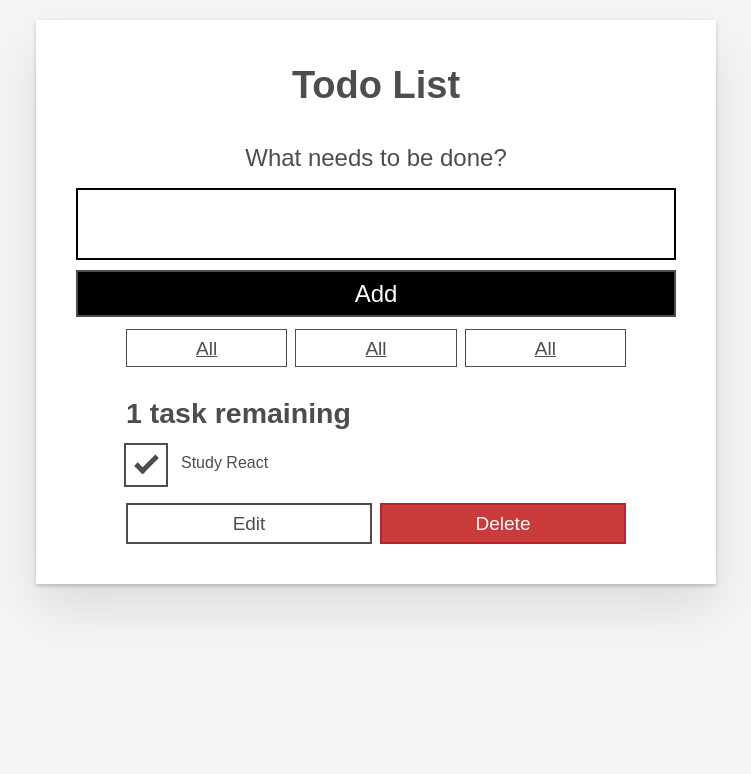
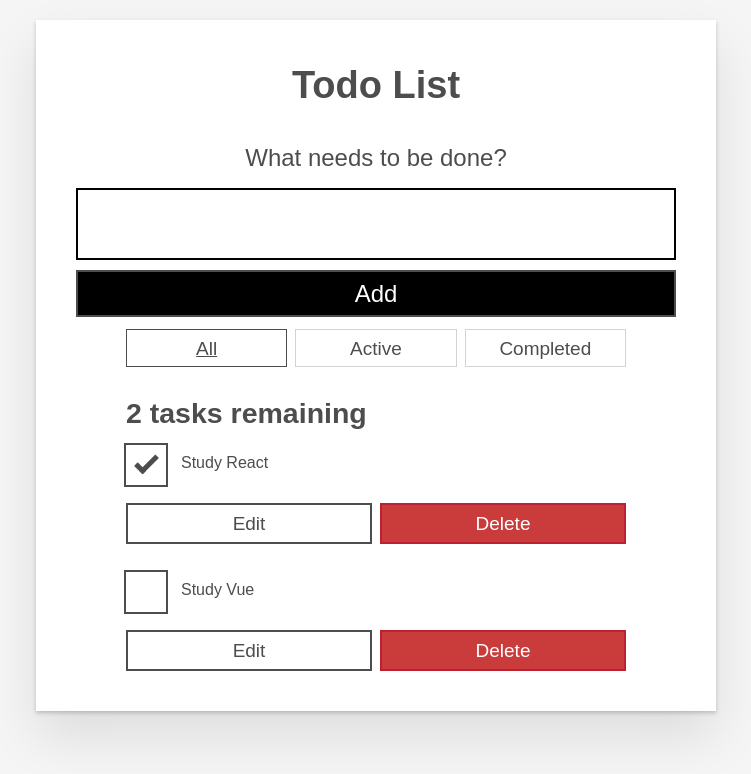
Before and after one commit to gaomingyang/todo-list-react, a React (Create React App) app: page / in a window 1280 px wide. Shown: the top 774 px of the page, without its empty margins (264-1015 px from the left). Built offline with nearby package versions, Linux system fonts and the light colour scheme.

Commit message:
task filter

```diff
--- a/src/App.js
+++ b/src/App.js
@@ -5,6 +5,24 @@
 import Todo from "./components/Todo";
 
 function App(props) {
+  const [filter, setFilter] = useState("All");
+  const FILTER_MAP = {
+    All: () => true,
+    Active: (task) => !task.completed,
+    Completed: (task) => task.completed,
+  };
+  const FILTER_NAMES = Object.keys(FILTER_MAP);
+  // console.log(FILTER_NAMES)
+
+  const filterList = FILTER_NAMES.map((name) => (
+    <FilterButton
+      key={name}
+      name={name}
+      isPressed={name == filter}
+      setFilter={setFilter}
+    />
+  ));
+
   const [tasks,setTasks] = useState(props.tasks);
 
 
@@ -43,7 +61,12 @@
   }
 
  // You should always pass a unique key to anything you render with iteration. Nothing obvious will change in your browser, but if you do not use unique keys, React will log warnings to your console and your app may behave strangely!
-  const taskList = tasks?.map((task) => (
+  //这个问号需要弄明白
+  // const taskList = props.tasks?.map((task) => (
+  // const taskList = tasks?.map((task) => (
+  const taskList = tasks
+    .filter(FILTER_MAP[filter])
+    .map((task) => (
       <Todo
         id={task.id}
         name={task.name}
@@ -63,9 +86,7 @@
       <h1>Todo List</h1>
       <Form addTask={addTask} />
       <div className="filters btn-group stack-exception">
-        <FilterButton />
-        <FilterButton />
-        <FilterButton />
+        {filterList}
       </div>
 
       <h2 id="list-heading">{headingText}</h2>
--- a/src/components/FilterButton.js
+++ b/src/components/FilterButton.js
@@ -2,9 +2,14 @@
 
 function FilterButton(props) {
   return (
-    <button type="button" className="btn toggle-btn" aria-pressed="true">
+    <button
+      type="button"
+      className="btn toggle-btn"
+      aria-pressed={props.isPressed}
+      onClick={()=> props.setFilter(props.name)}
+      >
       <span className="visually-hidden">Show </span>
-      <span>all </span>
+      <span>{props.name} </span>
       <span className="visually-hidden"> tasks</span>
     </button>
   );
--- a/src/index.js
+++ b/src/index.js
@@ -4,6 +4,7 @@
 import App from './App';
 const DATA = [
   { id: "todo-0", name: "Study React", completed: true },
+  { id: "todo-2", name: "Study Vue", completed: false },
 ];
 
 const root = ReactDOM.createRoot(document.getElementById('root'));
```
Lines whose indentation alone changed are shown as unchanged.
